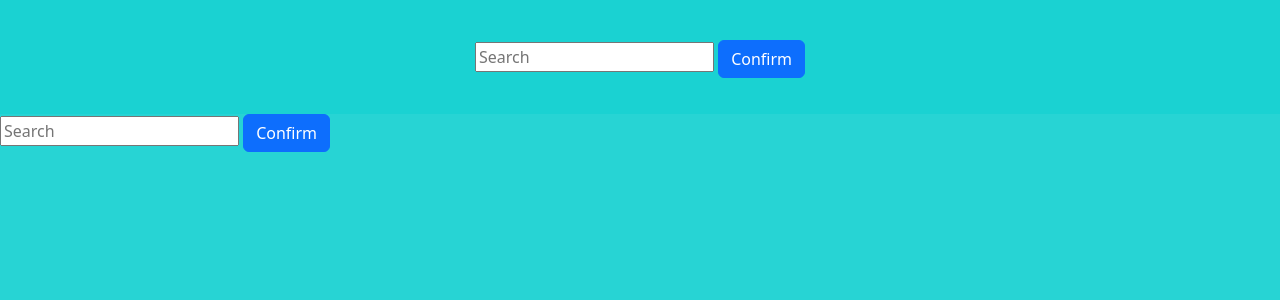
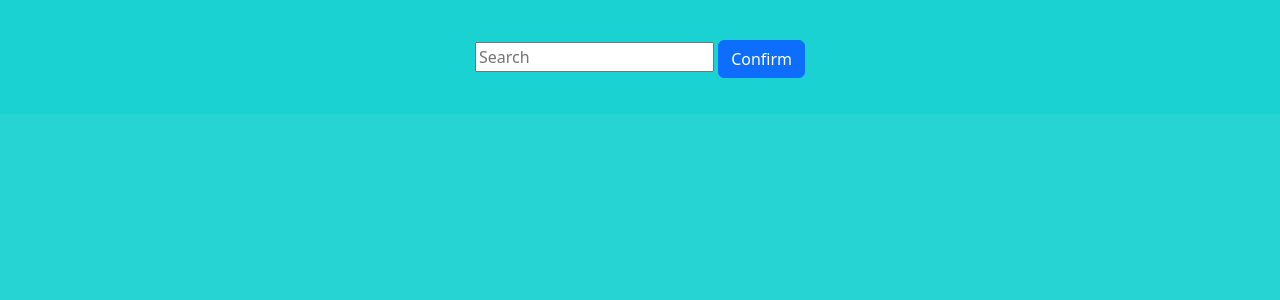
Before and after one commit to Matthieu-MG/Item_Harvest, a Flask app: page / in a window 1280 px wide. Shown: the part 66-366 px from the top of the page. Run offline with Flask 3, Linux system fonts and the light colour scheme.

Commit message:
new changes

```diff
--- a/templates/index.html
+++ b/templates/index.html
@@ -13,11 +13,4 @@
             </div>
         </form>
     </div>
-        <form action="/searchResults" method="POST">
-            <div class="mb-3">
-                <input autocomplete="off" name="query" placeholder="Search" type="text">
-                <button class="btn btn-primary" type="submit">Confirm</button>
-            </div>
-        </form>
-    </div>
 {% endblock %}
```
